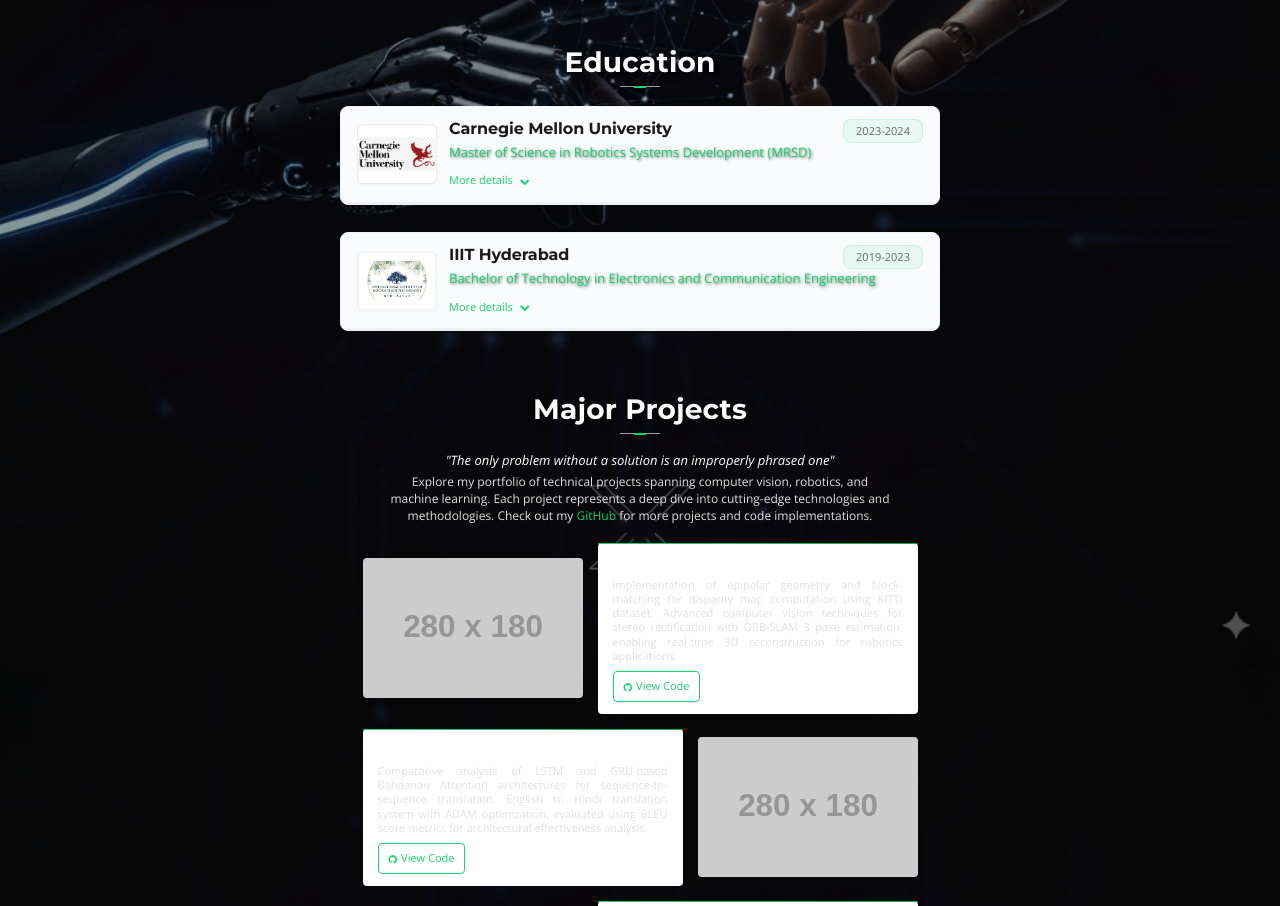
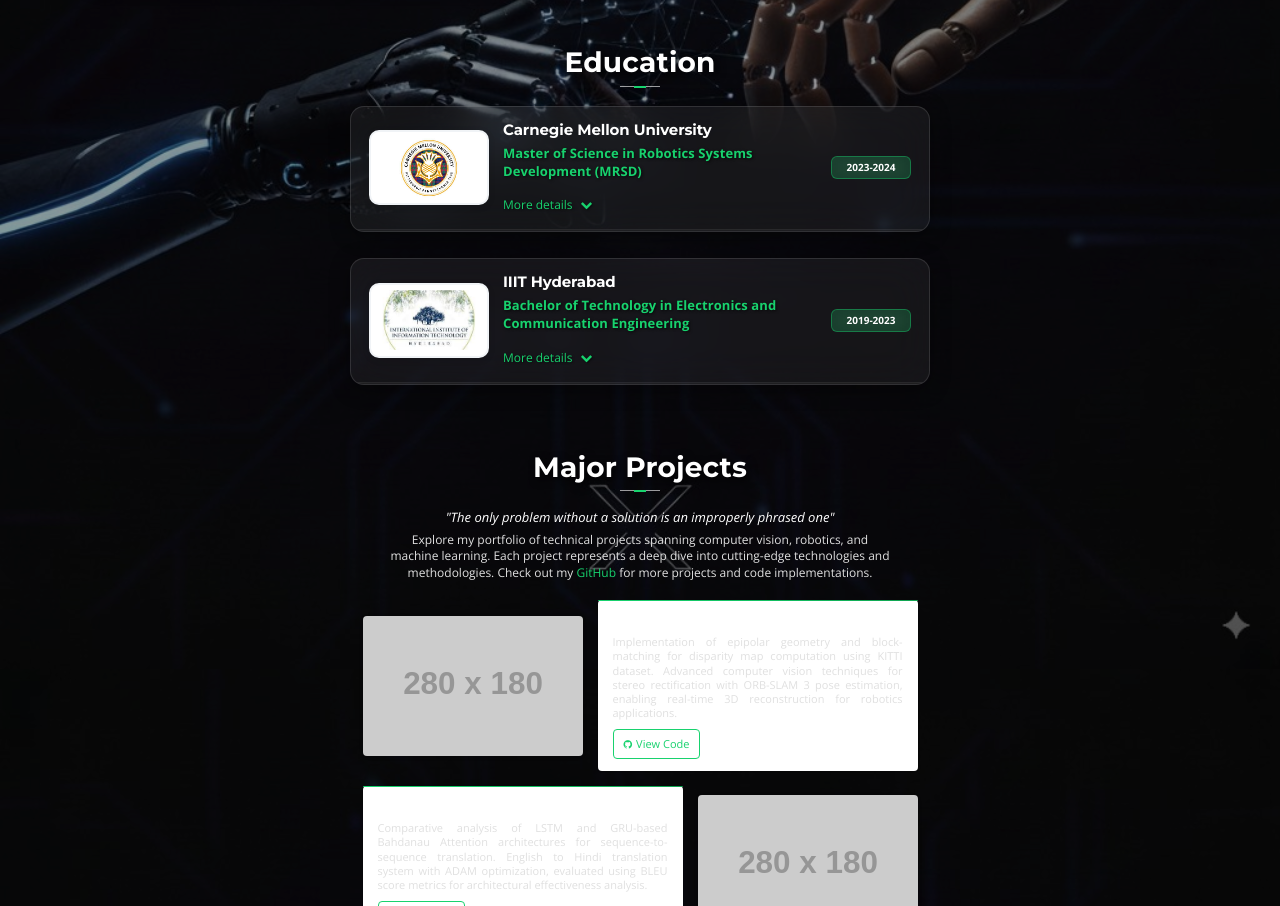
Before and after one commit to sreeharshaparuchur1/sreeharshaparuchur1.github.io, a plain HTML site: page index.html in a window 1280 px wide. Shown: the part 1411-2317 px from the top of the page. Drawn offline with nearby package versions, Linux system fonts and the light colour scheme; placeholder pictures from the web are drawn by us; files whose address does not match are found by name.

Commit message:
added teaching and coursework to education

```diff
--- a/assets/css/style.css
+++ b/assets/css/style.css
@@ -672,81 +672,7 @@ h1, h2, h3, h4, h5, h6 {
   }
 }
 
-/* Education Section - Inherit Experience Card Styling */
-#education .education-card {
-  background: #ffffff;
-  border-radius: 12px;
-  box-shadow: 0 2px 8px rgba(0, 0, 0, 0.08);
-  overflow: hidden;
-  transition: all 0.3s ease;
-  border: 1px solid #f0f3f6;
-  position: relative;
-  margin-bottom: 20px;
-}
-
-#education .education-card:hover {
-  box-shadow: 0 4px 16px rgba(24, 210, 110, 0.12);
-  transform: translateY(-3px);
-  border-color: rgba(24, 210, 110, 0.2);
-}
-
-#education .education-card .card-header {
-  display: flex;
-  padding: 16px 20px;
-  align-items: center;
-  gap: 16px;
-  cursor: pointer;
-  position: relative;
-  background: #fafbfc;
-  border-bottom: 1px solid #f0f3f6;
-}
-
-#education .education-card .company-logo {
-  flex: 0 0 auto;
-  width: 120px;
-  height: 80px;
-  display: flex;
-  align-items: center;
-  justify-content: center;
-  position: relative;
-  padding: 8px 12px;
-  border-radius: 12px;
-  background: #ffffff;
-  border: 2px solid #f0f3f6;
-  transition: all 0.3s ease;
-  box-shadow: 0 2px 8px rgba(0, 0, 0, 0.06);
-}
-
-#education .education-card .company-logo:hover {
-  border: 2px solid #18d26e;
-  transform: translateY(-2px);
-  box-shadow: 0 6px 20px rgba(24, 210, 110, 0.15);
-}
-
-#education .education-card .company-logo img {
-  width: 85%;
-  height: 85%;
-  object-fit: contain;
-  transition: all 0.3s ease;
-}
-
-/* Make CMU logo larger */
-#education .education-card .company-logo img[src*="cmu-logo"] {
-  width: 95% !important;
-  height: 95% !important;
-  transform: scale(1.1);
-}
-
-#education .education-card:hover .company-logo img[src*="cmu-logo"] {
-  transform: scale(1.15);
-}
-
-#education .education-card .company-info {
-  flex: 1;
-  display: flex;
-  flex-direction: column;
-  gap: 4px;
-}
+/* Education Section - Removed old styling, using updated version below */
 
 #education .education-card .company-name {
   font-size: 18px;
@@ -783,87 +709,92 @@ h1, h2, h3, h4, h5, h6 {
 #education .education-card .card-content {
   max-height: 0;
   overflow: hidden;
-  transition: all 0.3s ease;
-  background: #f8f9fa;
-  border-top: 1px solid #e9ecef;
+  transition: max-height 0.4s ease, padding 0.4s ease;
+  background: rgba(0, 0, 0, 0.15);
+  border-top: 1px solid rgba(255, 255, 255, 0.05);
 }
 
 #education .education-card .card-content.expanded {
-  max-height: 180px;
-  padding: 14px 16px;
-}
-
-#education .education-card .job-description h5 {
-  color: #1a1a1a;
+  max-height: 350px;
+  padding: 12px 18px;
+}
+
+/* Old education-description rules removed - using new simplified structure */
+
+/* Education Section Styling */
+.education-section {
+  margin-bottom: 16px;
+}
+
+.education-section:last-child {
+  margin-bottom: 0;
+}
+
+.education-section h5 {
+  color: #ffffff;
+  font-size: 14px;
+  font-weight: 700;
+  margin: 0 0 8px 0;
+  letter-spacing: -0.1px;
+}
+
+/* Course List - Comma Separated */
+.course-list {
+  color: #e8e8e8;
+  font-size: 12px;
+  line-height: 1.5;
+  margin: 0;
+  font-weight: 400;
+}
+
+/* Teaching Course Items - Compact Format */
+.teaching-list {
+  margin: 0;
+}
+
+.teaching-course {
+  margin-bottom: 8px;
+  padding-bottom: 8px;
+  border-bottom: 1px solid rgba(255, 255, 255, 0.08);
+  color: #b8b8b8;
+  font-size: 11px;
+  line-height: 1.5;
+  font-weight: 400;
+}
+
+.teaching-course:last-child {
+  border-bottom: none;
+  margin-bottom: 0;
+  padding-bottom: 0;
+}
+
+.teaching-course strong {
+  color: #18d26e;
   font-size: 12px;
   font-weight: 600;
-  margin: 0 0 6px 0;
-  letter-spacing: 0;
-}
-
-#education .education-card .job-description h5:not(:first-child) {
-  margin-top: 10px;
-  padding-top: 8px;
-  border-top: 1px solid #e9ecef;
-}
-
-#education .education-card .job-description ul {
-  list-style: none;
-  padding: 0;
-  margin: 0 0 8px 0;
-  display: flex;
-  flex-wrap: wrap;
+}
+
+#education .education-card .read-more-link {
+  color: #18d26e !important;
+  text-decoration: none;
+  font-size: 12px;
+  font-weight: 500 !important;
+  display: inline-flex;
+  align-items: center;
   gap: 4px;
-}
-
-#education .education-card .job-description li {
-  background: #e8f4fd;
-  color: #1a5490;
-  padding: 2px 6px;
-  border-radius: 6px;
-  font-size: 10px;
-  font-weight: 500;
-  line-height: 1.2;
-  border: 1px solid #b8d4ed;
-}
-
-#education .education-card .job-description li::before {
-  display: none;
-}
-
-#education .education-card .job-description p {
-  margin: 0 0 6px 0;
-  color: #4a5568;
-  font-size: 11px;
-  line-height: 1.4;
-  font-weight: 400;
-}
-
-#education .education-card .job-description strong {
-  color: #18d26e;
-  font-weight: 600;
-}
-
-#education .education-card .read-more-link {
-  color: #18d26e;
-  text-decoration: none;
-  font-size: 11px;
-  font-weight: 500;
-  display: flex;
-  align-items: center;
-  gap: 3px;
   transition: all 0.3s ease;
-  margin-top: 4px;
+  margin-top: 8px;
+  text-shadow: 1px 1px 2px rgba(0, 0, 0, 0.5) !important;
 }
 
 #education .education-card .read-more-link:hover {
-  color: #13c162;
+  color: #13c162 !important;
   text-decoration: none;
 }
 
 #education .education-card .read-more-link i {
   transition: transform 0.3s ease;
-  font-size: 10px;
+  font-size: 12px;
 }
 
 #education .education-card .read-more-link.expanded i {
@@ -3219,7 +3150,7 @@ a.company-logo {
   letter-spacing: -0.1px;
 }
 
-.job-title {
+.position-title {
   font-size: 13px;
   font-weight: 500;
   color: #18d26e;
@@ -3248,7 +3179,7 @@ a.company-logo {
 /* Remove the bullet point for cleaner look */
 
 /* Strong overrides for all experience section text visibility */
-#experience .job-title {
+#experience .position-title {
   color: #18d26e !important;
   font-weight: 600 !important;
   text-shadow: 1px 1px 3px rgba(0, 0, 0, 0.7) !important;
@@ -3490,7 +3421,7 @@ a.company-logo {
 
 #experience .read-more-link {
   color: #18d26e !important;
-  font-weight: 600;
+  font-weight: 500 !important;
   text-shadow: 1px 1px 2px rgba(0, 0, 0, 0.5) !important;
 }
 
@@ -3689,133 +3620,134 @@ a.company-logo {
 }
 
 .education-cards-container {
-  max-width: 600px;
+  max-width: 580px;
   margin: 0 auto;
   display: flex;
   flex-direction: column;
-  gap: 15px;
+  gap: 10px;
 }
 
 /* Education Cards - Smaller than Experience Cards */
 #education .education-card {
-  background: #ffffff;
-  border-radius: 8px;
-  box-shadow: 0 1px 4px rgba(0, 0, 0, 0.06);
+  background: rgba(255, 255, 255, 0.06);
+  backdrop-filter: blur(20px);
+  -webkit-backdrop-filter: blur(20px);
+  border-radius: 14px;
+  box-shadow: 0 4px 20px rgba(0, 0, 0, 0.4);
   overflow: hidden;
-  transition: all 0.3s ease;
-  border: 1px solid #f0f3f6;
+  transition: all 0.4s ease;
+  border: 1px solid rgba(255, 255, 255, 0.12);
   position: relative;
-  margin-bottom: 12px;
+  margin-bottom: 16px;
 }
 
 #education .education-card:hover {
-  box-shadow: 0 2px 8px rgba(24, 210, 110, 0.1);
-  transform: translateY(-2px);
-  border-color: rgba(24, 210, 110, 0.15);
+  box-shadow: 0 12px 40px rgba(0, 0, 0, 0.5), 0 0 20px rgba(24, 210, 110, 0.2);
+  transform: translateY(-5px);
+  border-color: rgba(24, 210, 110, 0.3);
+  background: rgba(255, 255, 255, 0.1);
 }
 
 #education .education-card .card-header {
   display: flex;
-  padding: 12px 16px;
+  padding: 14px 18px;
   align-items: center;
-  gap: 12px;
+  gap: 14px;
   cursor: pointer;
   position: relative;
-  background: #fafbfc;
-  border-bottom: 1px solid #f0f3f6;
+  background: transparent;
+  border-bottom: 1px solid rgba(255, 255, 255, 0.08);
 }
 
 #education .education-card .company-logo {
   flex: 0 0 auto;
-  width: 80px;
-  height: 60px;
+  width: 120px;
+  height: 75px;
   display: flex;
   align-items: center;
   justify-content: center;
   position: relative;
-  padding: 4px 6px;
-  border-radius: 6px;
+  padding: 8px 12px;
+  border-radius: 10px;
   background: #ffffff;
-  border: 1px solid #e8e8e8;
+  border: 2px solid #f0f3f6;
   transition: all 0.3s ease;
-  box-shadow: 0 1px 3px rgba(0, 0, 0, 0.03);
+  box-shadow: 0 2px 8px rgba(0, 0, 0, 0.06);
 }
 
 #education .education-card .company-logo:hover {
-  border: 1px solid #18d26e;
-  transform: translateY(-1px);
-  box-shadow: 0 2px 8px rgba(24, 210, 110, 0.1);
+  border: 2px solid #18d26e;
+  transform: translateY(-2px);
+  box-shadow: 0 6px 20px rgba(24, 210, 110, 0.15);
 }
 
 #education .education-card .company-logo img {
-  width: 95%;
-  height: 95%;
+  width: 92%;
+  height: 92%;
   object-fit: contain;
-  transition: all 0.3s ease;
-}
-
-/* Make CMU logo even larger in education section */
-#education .education-card .company-logo img[src*="cmu-logo"] {
-  width: 100% !important;
-  height: 100% !important;
-  transform: scale(1.2);
-}
-
-#education .education-card:hover .company-logo img[src*="cmu-logo"] {
-  transform: scale(1.25);
-}
-
-#education .education-card .company-info {
+}
+
+/* CMU logo - zoomed in for better visibility */
+#education .education-card .company-logo img[src*="cmu.jpeg"] {
+  width: 98% !important;
+  height: 98% !important;
+  transform: scale(1.1);
+}
+
+#education .education-card .institution-info {
   flex: 1;
   display: flex;
   flex-direction: column;
   gap: 2px;
 }
 
-#education .education-card .company-name {
-  font-size: 16px;
+#education .education-card .institution-name {
+  font-size: 15px;
+  font-weight: 700;
+  color: #ffffff;
+  margin: 0 0 3px 0;
+  line-height: 1.2;
+  letter-spacing: -0.1px;
+}
+
+#education .education-card .degree-title {
+  font-size: 13px;
+  font-weight: 600 !important;
+  color: #18d26e !important;
+  margin: 0 0 6px 0;
+  line-height: 1.4;
+  letter-spacing: 0.1px;
+  text-shadow: 1px 1px 3px rgba(0, 0, 0, 0.7) !important;
+}
+
+#education .education-card .study-dates {
+  flex: 0 0 auto;
+  font-size: 10px;
   font-weight: 600;
-  color: #1a1a1a;
-  margin: 0 0 2px 0;
-  line-height: 1.3;
-  letter-spacing: -0.1px;
-}
-
-#education .education-card .job-title {
-  font-size: 13px;
-  font-weight: 500;
-  color: #18d26e;
-  margin: 0 0 6px 0;
-  line-height: 1.3;
-  letter-spacing: 0;
-}
-
-#education .education-card .employment-dates {
-  flex: 0 0 auto;
-  font-size: 11px;
-  font-weight: 500;
-  color: #666;
-  position: absolute;
-  top: 12px;
-  right: 16px;
-  background: rgba(24, 210, 110, 0.08);
+  color: #ffffff;
+  text-align: center;
+  min-width: 80px;
+  position: relative;
   padding: 3px 6px;
-  border-radius: 8px;
-  border: 1px solid rgba(24, 210, 110, 0.15);
-}
-
-/* IIIT-H Logo Styling */
+  background: rgba(24, 210, 110, 0.2);
+  border: 1px solid rgba(24, 210, 110, 0.4);
+  border-radius: 6px;
+  backdrop-filter: blur(10px);
+  -webkit-backdrop-filter: blur(10px);
+}
+
+/* IIIT-H Logo Styling - Match other education logos */
 .iiith-logo-container {
   background: #ffffff !important;
   border: 2px solid #f0f3f6 !important;
-  padding: 8px !important;
+  padding: 8px 12px !important;
 }
 
 .iiith-logo-container img {
-  width: 100% !important;
-  height: 100% !important;
+  width: 98% !important;
+  height: 98% !important;
   object-fit: contain !important;
-  border-radius: 4px;
+  transform: scale(1.1);
 }
 
 .iiith-logo-container:hover {
@@ -3846,43 +3778,39 @@ a.company-logo {
     padding: 4px 6px;
   }
 
-  #education .education-card .company-info {
+  #education .education-card .institution-info {
     order: 1;
   }
 
-  #education .education-card .employment-dates {
-    position: absolute;
-    top: 10px;
-    right: 12px;
+  #education .education-card .study-dates {
+    font-size: 9px;
+    min-width: 70px;
+    padding: 2px 5px;
+  }
+
+  #education .education-card .card-content.expanded {
+    max-height: 280px;
+    padding: 10px 12px;
+  }
+
+  /* Responsive education section styling */
+  .education-section h5 {
+    font-size: 12px;
+    margin: 0 0 6px 0;
+  }
+
+  .course-list {
+    font-size: 11px;
+  }
+
+  .teaching-course {
     font-size: 10px;
-  }
-
-  #education .education-card .card-content.expanded {
-    max-height: 140px;
-    padding: 10px 12px;
-  }
-
-  #education .education-card .job-description h5 {
+    margin-bottom: 6px;
+    padding-bottom: 6px;
+  }
+
+  .teaching-course strong {
     font-size: 11px;
-    margin: 0 0 5px 0;
-  }
-
-  #education .education-card .job-description h5:not(:first-child) {
-    margin-top: 8px;
-    padding-top: 6px;
-  }
-
-  #education .education-card .job-description ul {
-    gap: 3px;
-  }
-
-  #education .education-card .job-description li {
-    font-size: 9px;
-    padding: 1px 4px;
-  }
-
-  #education .education-card .job-description p {
-    font-size: 10px;
   }
 }
 
@@ -3900,31 +3828,37 @@ a.company-logo {
     height: 45px;
   }
 
-  #education .education-card .company-name {
+  #education .education-card .institution-name {
     font-size: 14px;
   }
 
-  #education .education-card .job-title {
+  #education .education-card .degree-title {
     font-size: 12px;
   }
 
   #education .education-card .card-content.expanded {
-    max-height: 120px;
+    max-height: 250px;
     padding: 8px 10px;
   }
 
-  #education .education-card .job-description h5 {
+  /* Smaller screen responsive styling */
+  .education-section h5 {
+    font-size: 11px;
+    margin: 0 0 5px 0;
+  }
+
+  .course-list {
     font-size: 10px;
-    margin: 0 0 4px 0;
-  }
-
-  #education .education-card .job-description h5:not(:first-child) {
-    margin-top: 6px;
-    padding-top: 4px;
-  }
-
-  #education .education-card .job-description p {
+  }
+
+  .teaching-course {
     font-size: 9px;
+    margin-bottom: 5px;
+    padding-bottom: 5px;
+  }
+
+  .teaching-course strong {
+    font-size: 10px;
   }
 }
 
--- a/index.html
+++ b/index.html
@@ -165,7 +165,7 @@
                                     </a>
                                     <div class="company-info">
                                         <h4 class="company-name"><a href="https://www.mach9.ai/" target="_blank">Mach9</a></h4>
-                                        <p class="job-title">Software Engineer Intern</p>
+                                        <p class="position-title">Software Engineer Intern</p>
                                         <a href="#" class="read-more-link" onclick="toggleCard(this); return false;">
                                             <span class="link-text">More details</span>
                                             <i class="fa fa-chevron-down"></i>
@@ -196,7 +196,7 @@
                                     </div>
                                     <div class="company-info">
                                         <h4 class="company-name"><a href="https://www.tcs.com/what-we-do/research" target="_blank">TCS Research</a></h4>
-                                        <p class="job-title">Research Intern</p>
+                                        <p class="position-title">Research Intern</p>
                                         <a href="#" class="read-more-link" onclick="toggleCard(this); return false;">
                                             <span class="link-text">More details</span>
                                             <i class="fa fa-chevron-down"></i>
@@ -227,7 +227,7 @@
                                     </a>
                                     <div class="company-info">
                                         <h4 class="company-name"><a href="https://www.bosch.com/research/" target="_blank">Bosch Research and Technology</a></h4>
-                                        <p class="job-title">Research Intern</p>
+                                        <p class="position-title">Research Intern</p>
                                         <a href="#" class="read-more-link" onclick="toggleCard(this); return false;">
                                             <span class="link-text">More details</span>
                                             <i class="fa fa-chevron-down"></i>
@@ -264,7 +264,7 @@
                                     </a>
                                     <div class="company-info">
                                         <h4 class="company-name"><a href="https://robotics.iiit.ac.in/" target="_blank">Robotics Research Center</a></h4>
-                                        <p class="job-title">Research Assistant</p>
+                                        <p class="position-title">Research Assistant</p>
                                         <a href="#" class="read-more-link" onclick="toggleCard(this); return false;">
                                             <span class="link-text">More details</span>
                                             <i class="fa fa-chevron-down"></i>
@@ -295,7 +295,7 @@
                                     </a>
                                     <div class="company-info">
                                         <h4 class="company-name"><a href="https://precog.iiit.ac.in/" target="_blank">IIIT Hyderabad</a></h4>
-                                        <p class="job-title">Undergraduate Researcher</p>
+                                        <p class="position-title">Undergraduate Researcher</p>
                                         <a href="#" class="read-more-link" onclick="toggleCard(this); return false;">
                                             <span class="link-text">More details</span>
                                             <i class="fa fa-chevron-down"></i>
@@ -336,31 +336,34 @@
                     <div class="education-card" data-aos="fade-up" data-aos-delay="100">
                         <div class="card-header">
                             <div class="company-logo">
-                                <img src="assets/img/logos/cmu-logo.png" alt="Carnegie Mellon University Logo" onerror="this.style.display='none'; this.nextElementSibling.style.display='flex';">
+                                <img src="assets/img/logos/cmu.jpeg" alt="Carnegie Mellon University Logo" onerror="this.style.display='none'; this.nextElementSibling.style.display='flex';">
                                 <div class="logo-placeholder">CMU</div>
                             </div>
-                            <div class="company-info">
-                                <h4 class="company-name">Carnegie Mellon University</h4>
-                                <p class="job-title">Master of Science in Robotics Systems Development (MRSD)</p>
+                            <div class="institution-info">
+                                <h4 class="institution-name">Carnegie Mellon University</h4>
+                                <p class="degree-title">Master of Science in Robotics Systems Development (MRSD)</p>
                                 <a href="#" class="read-more-link" onclick="toggleCard(this); return false;">
                                     <span class="link-text">More details</span>
                                     <i class="fa fa-chevron-down"></i>
                                 </a>
                             </div>
-                            <div class="employment-dates">2023-2024</div>
+                            <div class="study-dates">2023-2024</div>
                         </div>
                         <div class="card-content">
-                            <div class="job-description">
-                                <h5>Relevant Coursework</h5>
-                                <ul>
-                                    <li>Computer Vision</li>
-                                    <li>Deep Learning</li>
-                                    <li>Machine Learning</li>
-                                    <li>Robot Kinematics & Dynamics</li>
-                                    <li>Systems Engineering</li>
-                                </ul>
-                                <h5>Teaching Experience</h5>
-                                <p>Introduction to Deep Learning</p>
+                            <div class="education-description">
+                                <div class="education-section">
+                                    <h5>Relevant Coursework</h5>
+                                    <p class="course-list">Computer Vision, Deep Learning, Machine Learning, Robot Kinematics & Dynamics, Systems Engineering, Perception for Autonomous Robots, Advanced Robotics, Planning Techniques for Robotics</p>
+                                </div>
+
+                                <div class="education-section">
+                                    <h5>Teaching Assistant Experience</h5>
+                                    <div class="teaching-list">
+                                        <div class="teaching-course">
+                                            <strong>11-785: Introduction to Deep Learning</strong> — Graduate-level course covering neural networks, CNNs, RNNs, and modern deep learning architectures. Assisted with homework grading, held office hours, and conducted recitation sessions.
+                                        </div>
+                                    </div>
+                                </div>
                             </div>
                         </div>
                     </div>
@@ -371,28 +374,37 @@
                             <div class="company-logo iiith-logo-container">
                                 <img src="assets/img/logos/iiith.jpeg" alt="IIIT Hyderabad Logo">
                             </div>
-                            <div class="company-info">
-                                <h4 class="company-name">IIIT Hyderabad</h4>
-                                <p class="job-title">Bachelor of Technology in Electronics and Communication Engineering</p>
+                            <div class="institution-info">
+                                <h4 class="institution-name">IIIT Hyderabad</h4>
+                                <p class="degree-title">Bachelor of Technology in Electronics and Communication Engineering</p>
                                 <a href="#" class="read-more-link" onclick="toggleCard(this); return false;">
                                     <span class="link-text">More details</span>
                                     <i class="fa fa-chevron-down"></i>
                                 </a>
                             </div>
-                            <div class="employment-dates">2019-2023</div>
+                            <div class="study-dates">2019-2023</div>
                         </div>
                         <div class="card-content">
-                            <div class="job-description">
-                                <h5>Relevant Coursework</h5>
-                                <ul>
-                                    <li>Mobile Robotics</li>
-                                    <li>Computer Vision</li>
-                                    <li>Machine Learning</li>
-                                    <li>Digital Signal Processing</li>
-                                    <li>Music, Mind and Technology</li>
-                                </ul>
-                                <h5>Teaching Experience</h5>
-                                <p>Mobile Robotics, Music, Mind and Technology, Introduction to Coding Theory, RRC Summer School</p>
+                            <div class="education-description">
+                                <div class="education-section">
+                                    <h5>Relevant Coursework</h5>
+                                    <p class="course-list">Mobile Robotics, Computer Vision, Machine Learning, Digital Signal Processing, Music Mind and Technology, Introduction to Coding Theory, Data Structures and Algorithms, Operating Systems, Computer Networks</p>
+                                </div>
+
+                                <div class="education-section">
+                                    <h5>Teaching Assistant Experience</h5>
+                                    <div class="teaching-list">
+                                        <div class="teaching-course">
+                                            <strong>CSE 568: Mobile Robotics</strong> — Advanced course on autonomous robot navigation, SLAM, path planning, and ROS programming. Led lab sessions, assisted with robot hardware setup, and guided students through complex robotics projects.
+                                        </div>
+                                        <div class="teaching-course">
+                                            <strong>CSE 523: Music, Mind and Technology</strong> — Interdisciplinary course exploring cognitive science, music theory, and technology. Helped students with programming assignments involving audio processing and machine learning applications in music.
+                                        </div>
+                                        <div class="teaching-course">
+                                            <strong>CSE 201: Introduction to Coding Theory</strong> — Fundamental course on error-correcting codes and information theory. Conducted tutorial sessions and assisted students with mathematical proofs and coding exercises.
+                                        </div>
+                                    </div>
+                                </div>
                             </div>
                         </div>
                     </div>
```
Also changed, not shown: assets/js/main.js (+4 -4 lines), assets/img/logos/cmu.jpeg (added).
